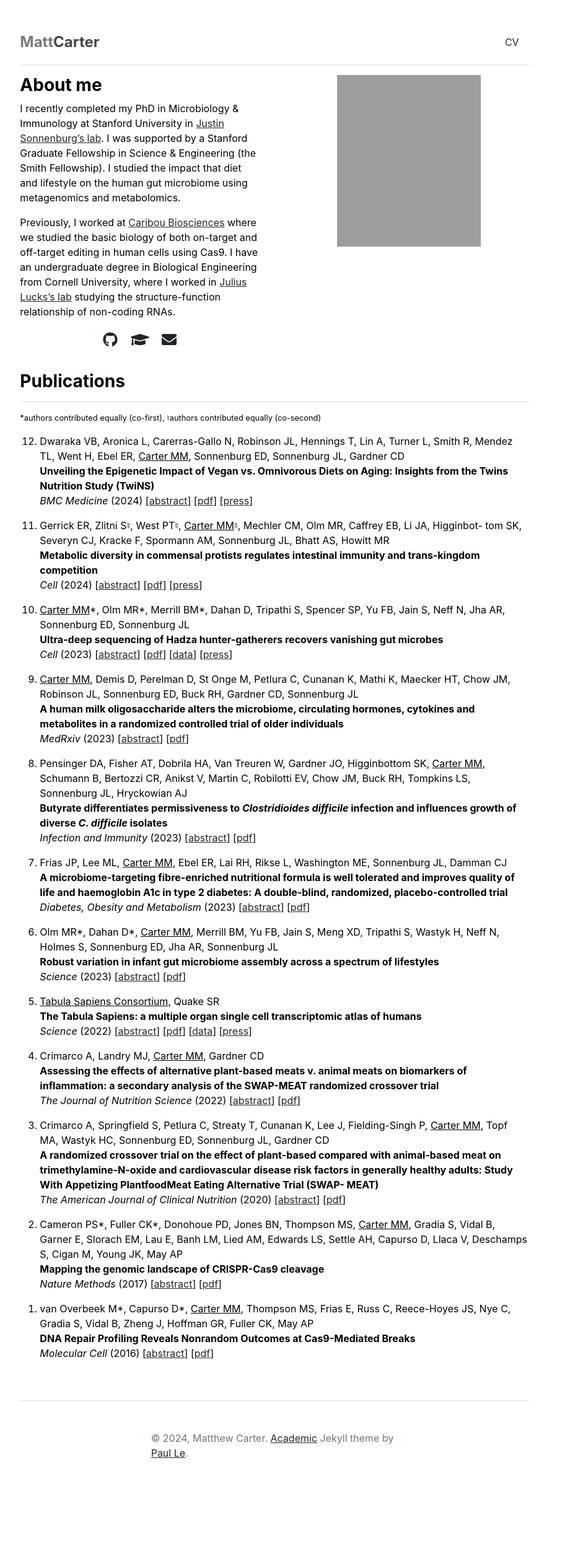
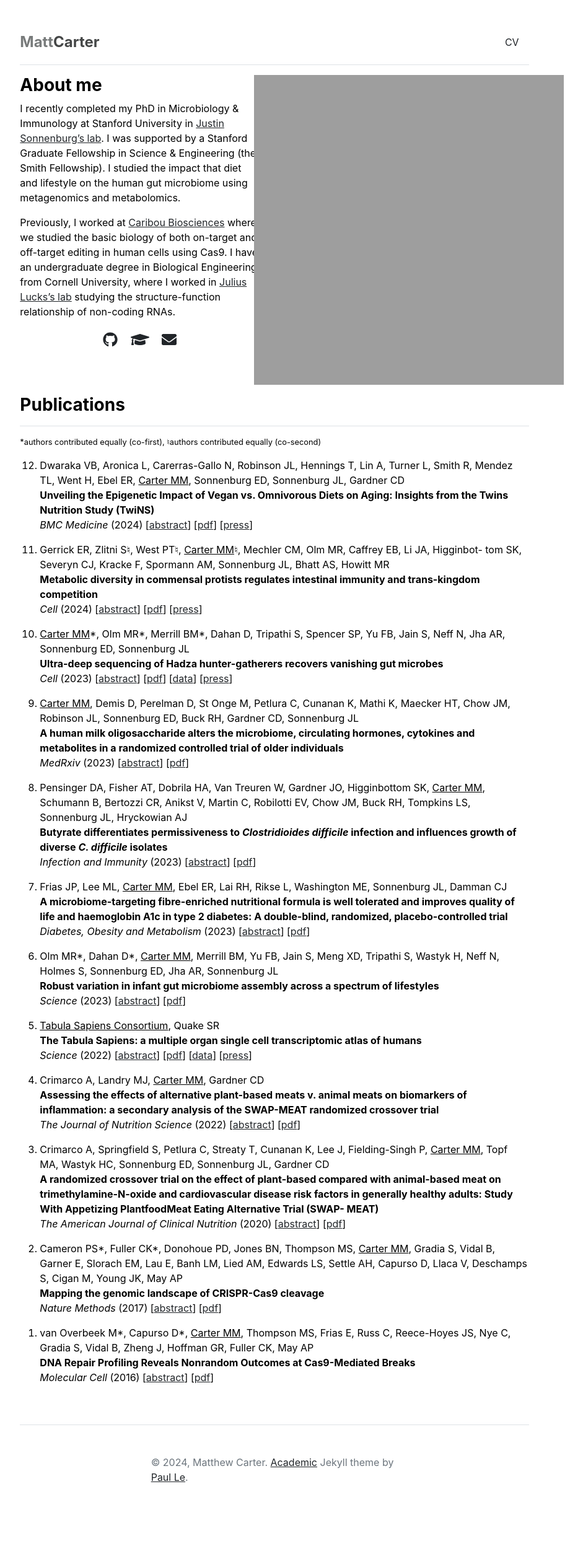
Before and after one commit to matt-cart/matt-cart.github.io, a Jekyll site: the page built from index.md, in a window 1280 px wide. Shown: the whole page at 62% size, without its empty margins (197-1138 px from the left). Built offline with Jekyll 4.4.1, drawn with Linux system fonts in a browser that asks for light colours; before the commit the page ends 2469 px from its top, so only the background shows below that.

Commit message:
home page image size

```diff
--- a/_layouts/home.html
+++ b/_layouts/home.html
@@ -13,7 +13,7 @@ layout: default
     </p>
   </div>
   <div class="col-md-6 image-container">
-    <img src="{{ site.github.url }}/assets/img/mugshot_website.png" alt="Home" width="60%" height="60%">
+    <img src="{{ site.github.url }}/assets/img/mugshot_website.png" alt="Home" width="500" height="500">
   </div>
 </div>
 
```
